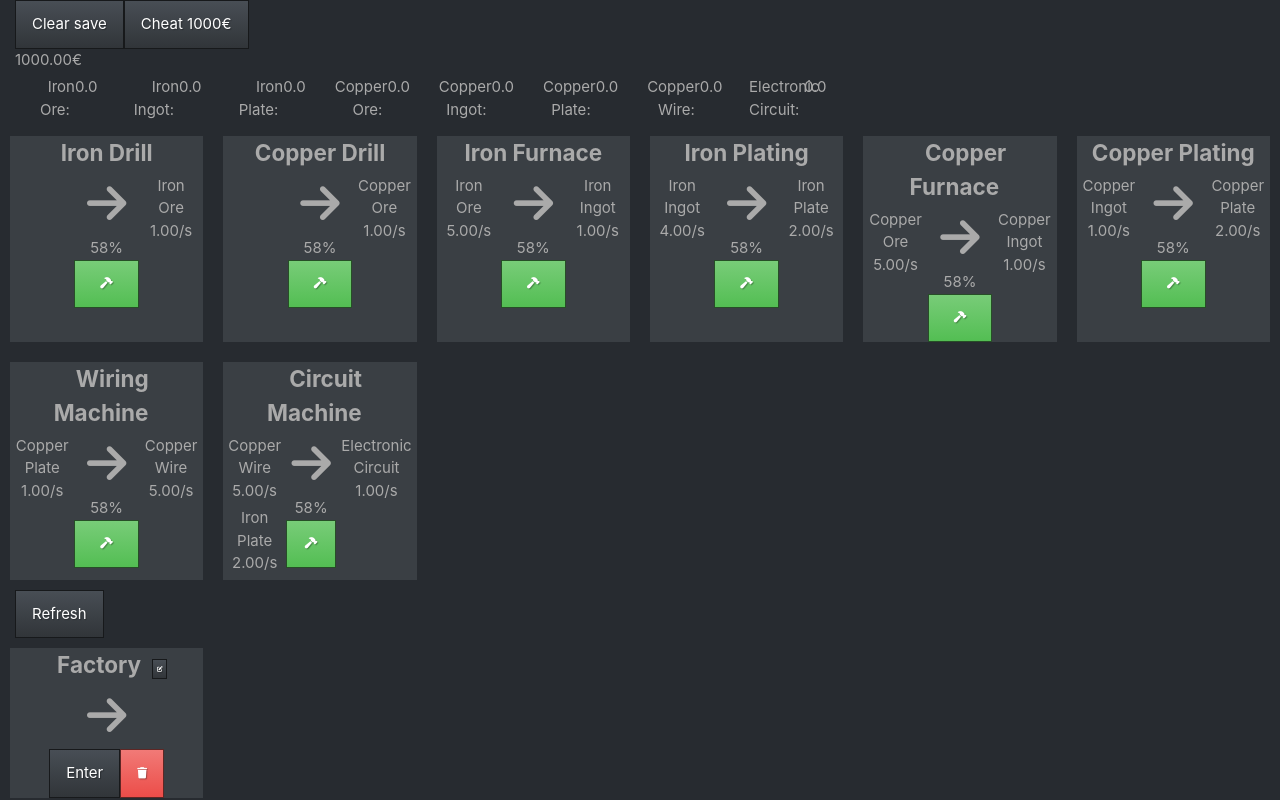
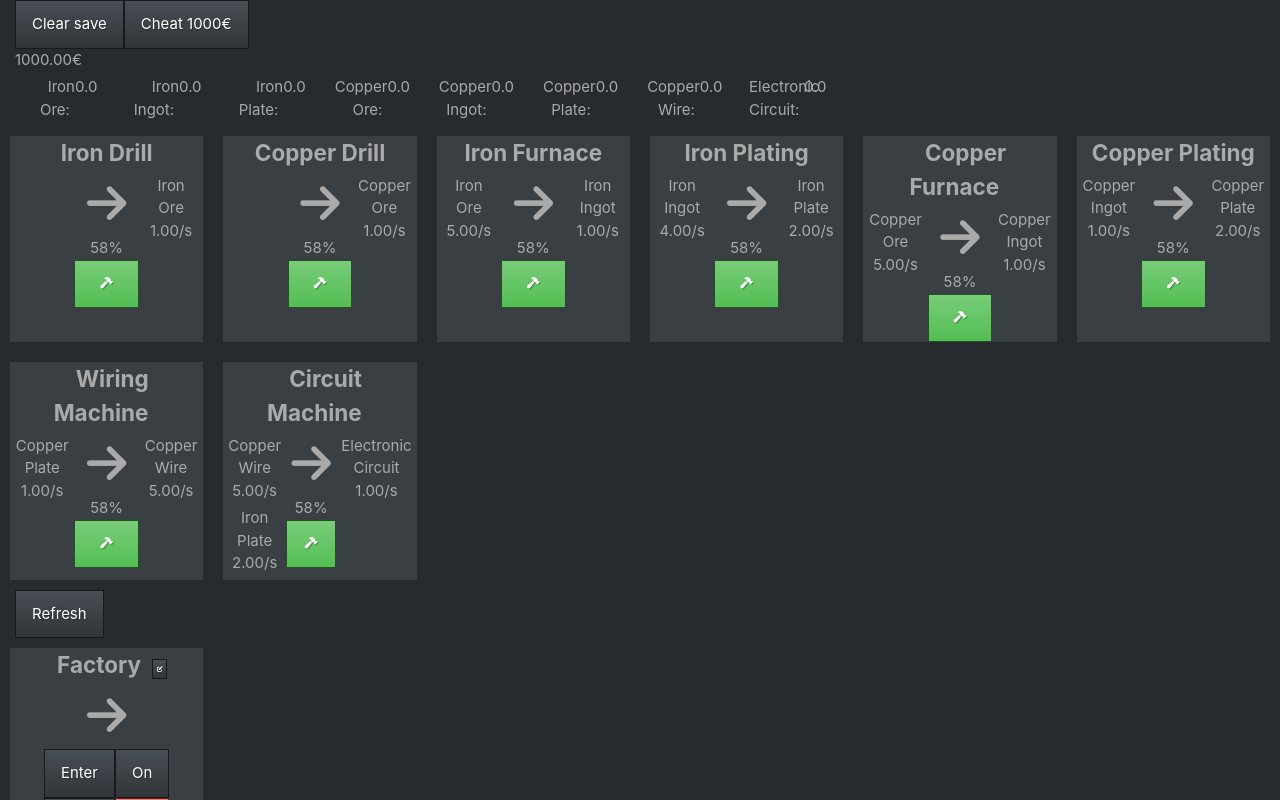
Before and after one commit to charlesbl/factory-game, a React (Create React App) app: page / in a window 1280 px wide. Both pictures are taken after a click on the button "Add factory". Shown: the top 800 px of the page. Built offline with nearby package versions, Linux system fonts and the light colour scheme.

Commit message:
toggle all machines inside factory

```diff
--- a/src/Game/Factory.ts
+++ b/src/Game/Factory.ts
@@ -84,7 +84,10 @@ export default class Factory {
 
     public setAllMachineActive (value: boolean): void {
         this._machines.forEach((machine) => { machine.active = value })
-        this._factories.forEach((factory) => factory.setAllMachineActive(value))
+        this._factories.forEach((factory) => {
+            factory.setAllMachineActive(value)
+        })
+        this.updateInputsAndOutputs()
     }
 
     public get inputs (): Ingredient[] {
--- a/src/Views/FactoryCardView.tsx
+++ b/src/Views/FactoryCardView.tsx
@@ -7,6 +7,7 @@ interface IFactoryProps {
     factory: Factory
     onClickEnter: () => void
     onDeleteFactory: () => void
+    onToggleAllMachines: () => void
 }
 
 const FactoryCardView = (props: IFactoryProps): JSX.Element => {
@@ -23,6 +24,14 @@ const FactoryCardView = (props: IFactoryProps): JSX.Element => {
                     <div className="arrow"><i className="fas fa-arrow-right fa-10px"></i></div>
                     <div className="fbtn-wrapper">
                         <button className="btn btn-primary" onClick={() => props.onClickEnter()}>Enter</button>
+                        <button className="btn btn-primary" onClick={() => {
+                            props.factory.setAllMachineActive(true)
+                            props.onToggleAllMachines()
+                        }}>On</button>
+                        <button className="btn btn-primary" onClick={() => {
+                            props.factory.setAllMachineActive(false)
+                            props.onToggleAllMachines()
+                        }}>Off</button>
                         <button className="btn btn-danger btn-destroy" onClick={() => props.onDeleteFactory()}><i className="fas fa-trash fa-xs"></i></button>
                     </div>
                 </div>
--- a/src/Views/FactoryView.tsx
+++ b/src/Views/FactoryView.tsx
@@ -20,22 +20,22 @@ const renderMachine = (machine: Machine, index: number, onDeleteMachine: () => v
     )
 }
 
-const renderFactoryCard = (factory: Factory, index: number, onClickEnter: () => void, onDeleteFactory: () => void): JSX.Element => {
+const renderFactoryCard = (factory: Factory, index: number, onClickEnter: () => void, onDeleteFactory: () => void, onActiveAllMachine: () => void): JSX.Element => {
     return (
         <div key={index} className="col-12 col-sm-6 col-md-4 col-lg-3 col-xl-2 machine-container">
-            <FactoryCardView factory={factory} onClickEnter={onClickEnter} onDeleteFactory={onDeleteFactory} />
+            <FactoryCardView factory={factory} onClickEnter={onClickEnter} onDeleteFactory={onDeleteFactory} onToggleAllMachines={onActiveAllMachine} />
         </div>
     )
 }
 
 const FactoryView = (props: IFactoryProps): JSX.Element => {
     const onTogglePauseMachine = (): void => {
-        props.factory.updateInputsAndOutputs()
+        // props.factory.updateInputsAndOutputs()
         props.onUpdateFactoryIO()
     }
     const machines = props.factory.machines.map((machine, i) => renderMachine(machine, i, () => props.factory.destroyMachine(machine), false, onTogglePauseMachine))
     const manualMachines = props.game.manualMachines.map((machine, i) => renderMachine(machine, i, () => props.factory.destroyMachine(machine), true))
-    const factories = props.factory.factories.map((factory, i) => renderFactoryCard(factory, i, () => props.onSelectedFactory(factory), () => props.factory.destroySubFactory(factory)))
+    const factories = props.factory.factories.map((factory, i) => renderFactoryCard(factory, i, () => props.onSelectedFactory(factory), () => props.factory.destroySubFactory(factory), () => props.onUpdateFactoryIO()))
     return (
         <div>
             <div className="row">
--- a/src/Views/GameView.tsx
+++ b/src/Views/GameView.tsx
@@ -29,6 +29,7 @@ const GameView = (props: IBaseProps): JSX.Element => {
                     setFactories([...factories, factory])
                 }}
                 onUpdateFactoryIO={() => {
+                    currentFactory.updateInputsAndOutputs()
                     factories.reduceRight((_, factory) => {
                         factory.updateInputsAndOutputs()
                         return factory
```
